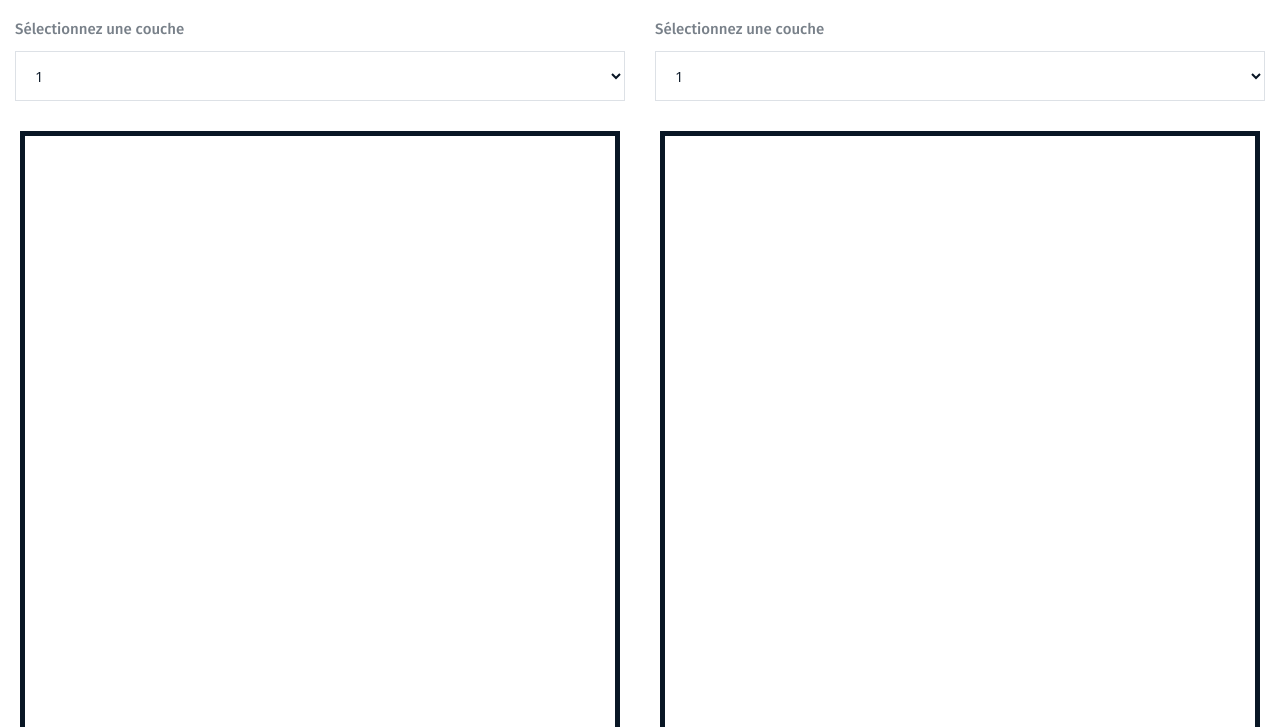
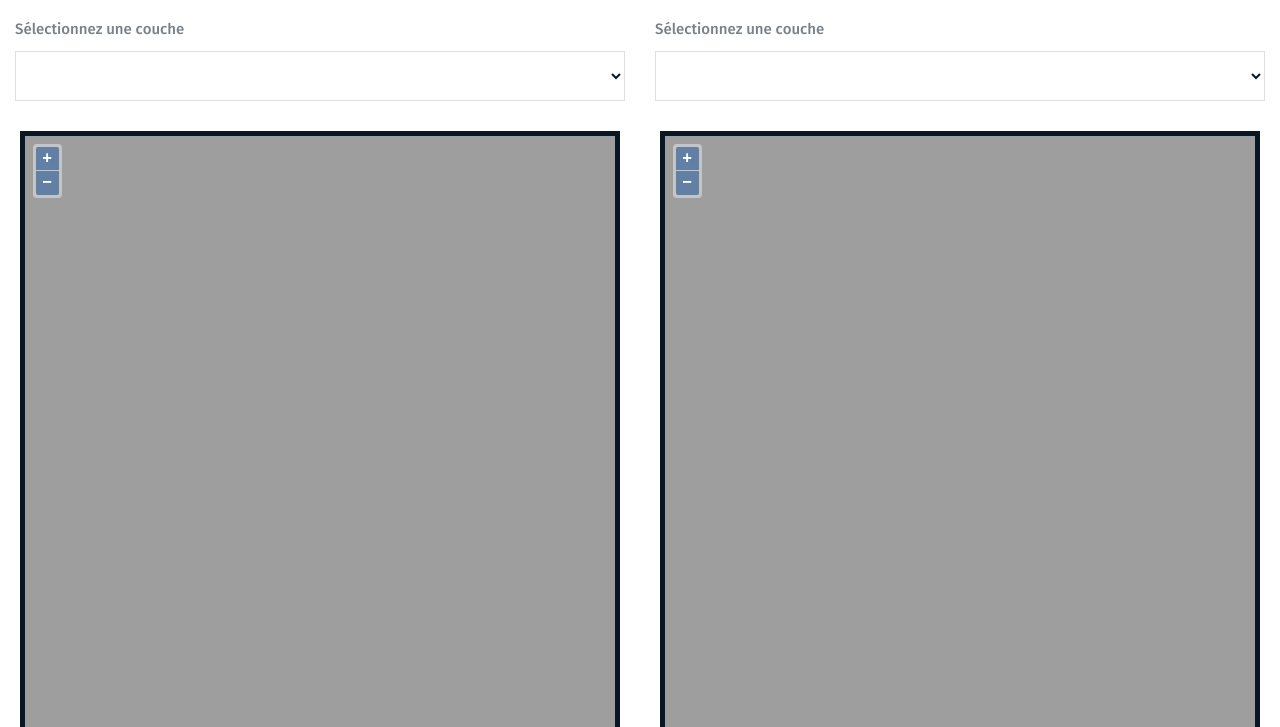
Before and after one commit to CharlesChev/Visionneuse, a plain HTML site: page index.html in a window 1280 px wide. Shown: the part 73-800 px from the top of the page. Drawn offline with Linux system fonts and the light colour scheme; files whose address does not match are found by name; a web font is replaced by a local one.

Commit message:
avancement

```diff
--- a/index.html
+++ b/index.html
@@ -123,11 +123,7 @@
 					<div class="form-group">
 			            <label for="dropdownMap1">Sélectionnez une couche</label>
 			            <select class="form-control" id="dropdownMap1">
-			                <option>1</option>
-			                <option>2</option>
-			                <option>3</option>
-			                <option>4</option>
-			                <option>5</option>
+                            <option></option>
 			            </select>
         			</div>
 					<div id = "map1" class="map"></div>
@@ -136,11 +132,7 @@
 					<div class="form-group">
 			            <label for="dropdownMap2">Sélectionnez une couche</label>
 			            <select class="form-control" id="dropdownMap2">
-			                <option>1</option>
-			                <option>2</option>
-			                <option>3</option>
-			                <option>4</option>
-			                <option>5</option>
+                            <option></option>
 			            </select>
         			</div>
 					<div id = "map2" class='map'></div>
--- a/js/main.js
+++ b/js/main.js
@@ -1,27 +1,94 @@
-/*Données pour instanciation des layers*/
-
+/*Données pour instanciation des sources et layers
+Ajouter nom,url, nom de la couche et type de couche (OSM ou WMS)*/
 var data = [
-	{'url':"https://geoserver.maps.science/geoserver/OSM/wms?request=GetMap&service=WMS&version1.1.1", "layer":"plan_osm_uk","type":"WMS"},
-	{'url':"", "layer":"","type":"OSM"}
+	{"name":"Osm2plan",'url':"https://geoserver.maps.science/geoserver/OSM/wms?request=GetMap&service=WMS&version1.1.1", "layer":"plan_osm_uk","type":"WMS"},
+	{"name":"Osm",'url':"", "layer":"","type":"OSM"}
 ];
 
-let sources = [];
-let layers = [];
+/*ajout des noms dans les menus déroulant */
+jQuery(document).ready(function(){
+	for (var i in data){
+		$("#dropdownMap1").append("<option>"+data[i]["name"]+"</option>");
+		$("#dropdownMap2").append("<option>"+data[i]["name"]+"</option>");
+	}
+});
 
-for (i in data){
+/*instanciation des sources et des layers*/
+let sources = {};
+let layers = {};
+
+for (let i in data){
 	if (data[i]["type"] == "OSM"){
 		let osm = new ol.source.OSM();
-		sources.push(osm);
+		sources[data[i]["name"]]=(osm);
+	}if(data[i]["type"] == "WMS"){
+		let wms = new ol.source.TileWMS({
+			url:data[i]["url"],
+			params:{"LAYERS":data[i]["layer"]}
+		});
+		sources[data[i]["name"]]=(wms);
 	};
-}
+};
 
-console.log(sources);
-/*instanciation de sources pour les layer*/
-/*let osm = new ol.source.OSM();*/
-let osm2plan = new ol.source.TileWMS({
-	url:"https://geoserver.maps.science/geoserver/OSM/wms?request=GetMap&service=WMS&version1.1.1",
-	params:{"LAYERS":"plan_osm_uk"}
+for (var id in sources){
+	let layer = new ol.layer.Tile({
+		source:sources[id]
+	});
+	layers[id] = layer;
+};
+
+/*instanciation de la vue*/
+let view = new ol.View({
+	projection:'EPSG:4326',
+	center:[6.032179,47.280694],
+	zoom:8
+	});
+
+/*carte par default*/
+let currentLayer1 = layers[data[0]["name"]];
+let currentLayer2 = layers[data[1]["name"]];
+
+/*instaciation des cartes*/
+let map1 = new ol.Map({
+	target:'map1',
+	layers:[currentLayer1],
+	view:view,
 });
+
+let map2 = new ol.Map({
+	target:'map2',
+	layers:[currentLayer2],
+	view:view,
+});
+
+/*événements modification cartes*/
+let selected1 = "";
+$('#dropdownMap1').on("change",function(){
+	selected1 = $('#dropdownMap1 option:selected').text();
+	if (selected1 != ""){
+		newLayer1 = layers[selected1];
+		map1.removeLayer(currentLayer1);
+		map1.addLayer(layers[selected1]);
+	}
+});
+
+let selected2 = "";
+$('#dropdownMap2').on("change",function(){
+	selected2 = $('#dropdownMap2 option:selected').text();
+	if (selected1 != ""){
+		newLayer2 = layers[selected2];
+		map2.removeLayer(currentLayer2);
+		map2.addLayer(layers[selected2]);
+	}
+});
+
+
+
+
+
+/*selection de la carte à afficher*/
+
+
 /*let ignPlan = new ol.source.WMTS({
 	url:"https://wxs.ign.fr/pratique/geoportail/wmts",
 	layer:"GEOGRAPHICALGRIDSYSTEMS.MAPS",
@@ -31,39 +98,6 @@ let osm2plan = new ol.source.TileWMS({
     attribution: "&copy; IGN"
 });*/
 
-
-/*instanciation des layers */
-let osmLayer = new ol.layer.Tile({
-	source:osm
-	});
-let osm2planLayer = new ol.layer.Tile({
-	source:osm2plan
-	});
 /*let ignPlanLayer = new ol.layer.Tile({
 	source:ignPlan
 });*/
-
-
-/*instanciation de la vue*/
-let view = new ol.View({
-	projection:'EPSG:4326',
-	center:[6.032179,47.280694],
-	zoom:8
-	});
-
-/*instaciation des cartes*/
-
-let currentLayer1 = [osmLayer];
-let currentLayer2 = [osm2planLayer];
-
-let map1 = new ol.Map({
-	target:'map1',
-	layers:currentLayer1,
-	view:view,
-});
-
-let map2 = new ol.Map({
-	target:'map2',
-	layers:currentLayer2,
-	view:view,
-});
```
